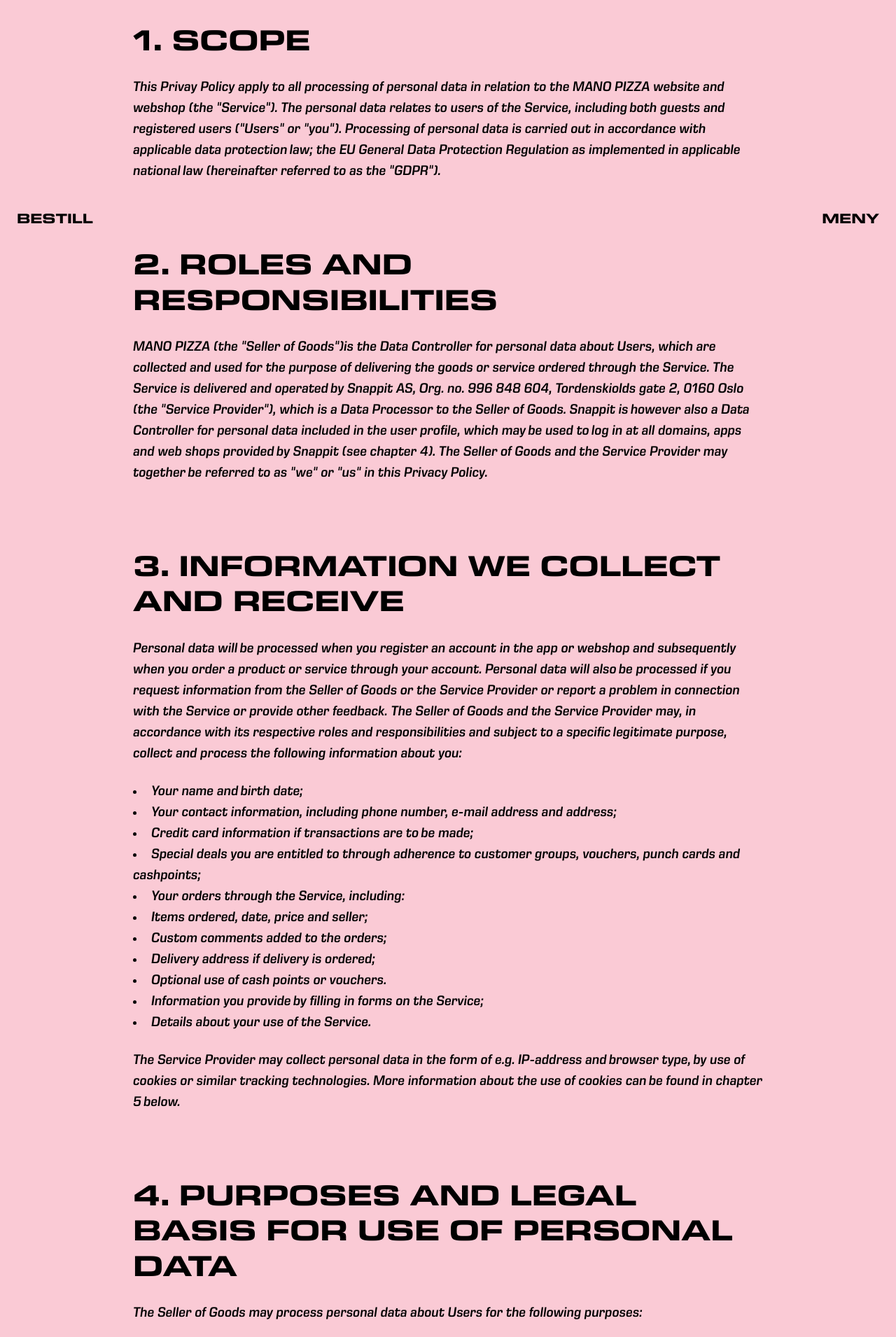
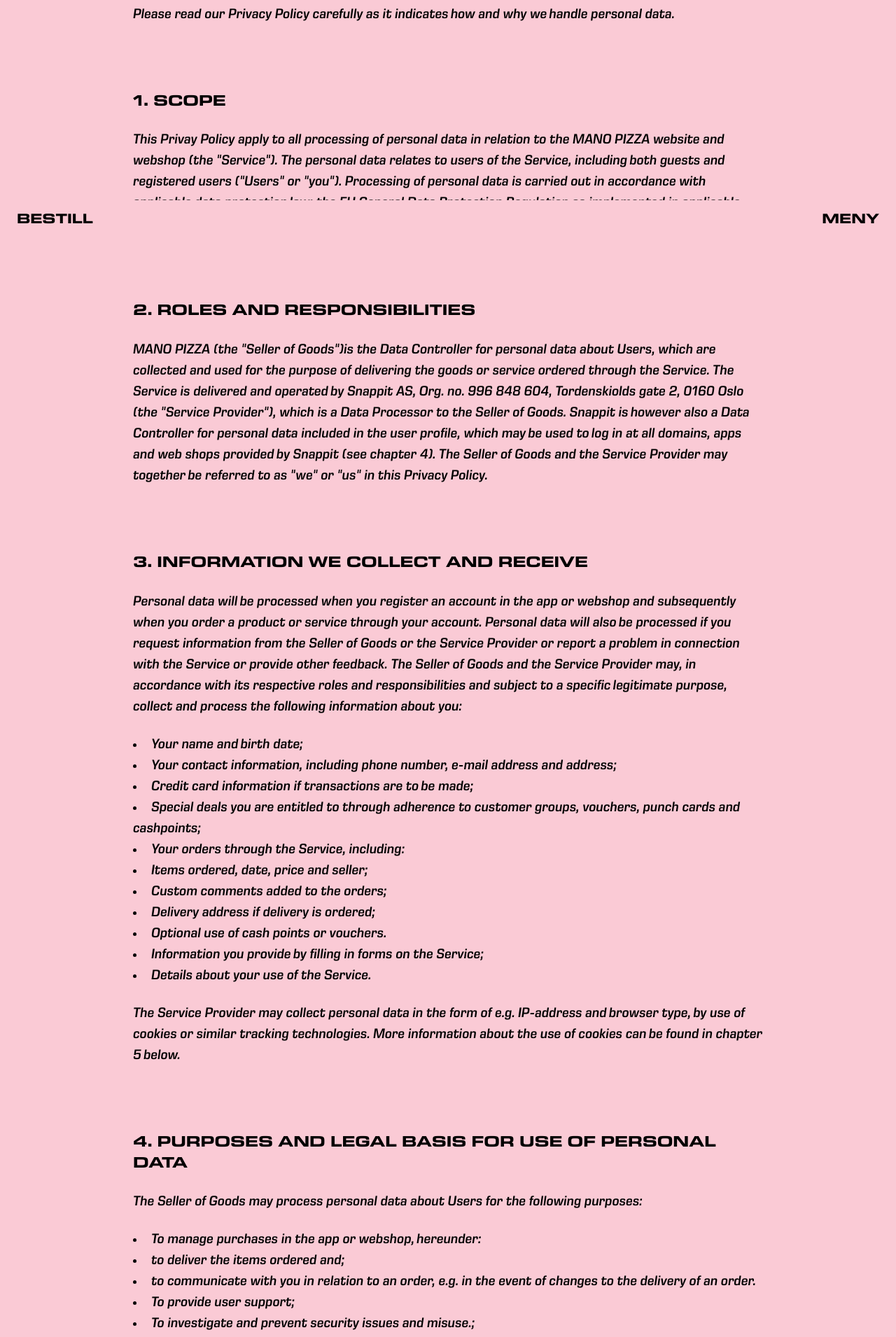
Before and after one commit to manopizzano/web-mano, a React (Create React App) app: page /personvern in a window 1280 px wide. Shown: the part 460-2370 px from the top of the page at 70% size. Built offline with nearby package versions, Linux system fonts and the light colour scheme; no server answers.

Commit message:
updated privacy page

```diff
--- a/src/components/pages/PrivacyPage.js
+++ b/src/components/pages/PrivacyPage.js
@@ -16,7 +16,7 @@ export default class PrivacyPage extends Component {
           <div className="Article__content">
             <div>
               <section>
-                <h2>1. Scope</h2>
+                <h3>1. Scope</h3>
                 <p>
                   This Privay Policy apply to all processing of personal data in
                   relation to the MANO PIZZA website and webshop (the
@@ -29,7 +29,7 @@ export default class PrivacyPage extends Component {
                 </p>
               </section>
               <section>
-                <h2>2. Roles and responsibilities</h2>
+                <h3>2. Roles and responsibilities</h3>
                 <p>
                   MANO PIZZA (the "Seller of Goods")is the Data Controller for
                   personal data about Users, which are collected and used for
@@ -46,7 +46,7 @@ export default class PrivacyPage extends Component {
                 </p>
               </section>
               <section>
-                <h2>3. Information we collect and receive</h2>
+                <h3>3. Information we collect and receive</h3>
                 <p>
                   Personal data will be processed when you register an account
                   in the app or webshop and subsequently when you order a
@@ -90,7 +90,7 @@ export default class PrivacyPage extends Component {
                 </p>
               </section>
               <section>
-                <h2>4. Purposes and legal basis for use of personal data</h2>
+                <h3>4. Purposes and legal basis for use of personal data</h3>
                 <p>
                   The Seller of Goods may process personal data about Users for
                   the following purposes:
@@ -137,7 +137,7 @@ export default class PrivacyPage extends Component {
                 </p>
               </section>
               <section>
-                <h2>5. Cookies and traffic data</h2>
+                <h3>5. Cookies and traffic data</h3>
                 <p>
                   The Seller of Goods and the Service Provider uses pixels, or
                   transparent GIF files, to analyse use of the Service, for the
@@ -163,7 +163,7 @@ export default class PrivacyPage extends Component {
                 </p>
               </section>
               <section>
-                <h2>6. Deletion</h2>
+                <h3>6. Deletion</h3>
                 <p>
                   Personal data is deleted when there is no longer a need to
                   process the personal data for the purpose for which they were
@@ -178,7 +178,7 @@ export default class PrivacyPage extends Component {
                 </p>
               </section>
               <section>
-                <h2>7. Payment</h2>
+                <h3>7. Payment</h3>
                 <p>
                   Our partners handle payment in the Service. These partners may
                   collect your payment card information to facilitate payment.
@@ -189,7 +189,7 @@ export default class PrivacyPage extends Component {
                 </p>
               </section>
               <section>
-                <h2>8. Disclosure to third parties</h2>
+                <h3>8. Disclosure to third parties</h3>
                 <p>
                   he Seller of Goods or the Service Provider will not, without
                   your prior consent, disclose your personal data to anyone,
@@ -216,7 +216,7 @@ export default class PrivacyPage extends Component {
                 </ul>
               </section>
               <section>
-                <h2>9. Market communications</h2>
+                <h3>9. Market communications</h3>
                 <p>
                   We may ask for your consent to use your personal data to
                   contact you regarding products and services offered by the
@@ -228,7 +228,7 @@ export default class PrivacyPage extends Component {
                 </p>
               </section>
               <section>
-                <h2>10. Age limitations</h2>
+                <h3>10. Age limitations</h3>
                 <p>
                   To the extent prohibited by applicable law, use of the Service
                   by anyone younger than 16 years old is forbidden. If you learn
@@ -238,7 +238,7 @@ export default class PrivacyPage extends Component {
                 </p>
               </section>
               <section>
-                <h2>11. Security of information</h2>
+                <h3>11. Security of information</h3>
                 <p>
                   We are committed to protecting your privacy. We use various
                   security technologies and procedures to help protect your
@@ -256,7 +256,7 @@ export default class PrivacyPage extends Component {
                 </p>
               </section>
               <section>
-                <h2>12. Your rights</h2>
+                <h3>12. Your rights</h3>
                 <p>
                   You have the right to request deletion or corrections to be
                   made to personal data held by us. You may as well object to
@@ -276,7 +276,7 @@ export default class PrivacyPage extends Component {
                 </p>
               </section>
               <section>
-                <h2>13. Updating our privacy Policy</h2>
+                <h3>13. Updating our privacy Policy</h3>
                 <p>
                   We may from time to time and at our own discretion, update
                   this Privacy Policy. We will in such case provide clear
@@ -284,7 +284,7 @@ export default class PrivacyPage extends Component {
                 </p>
               </section>
               <section>
-                <h2>14. Contact us</h2>
+                <h3>14. Contact us</h3>
                 <p>
                   Please send us an email if you have any questions, concerns or
                   comments regarding this Privacy Policy or to our processing of
--- a/src/styles/components/_Article.scss
+++ b/src/styles/components/_Article.scss
@@ -1,5 +1,6 @@
 .Article {
   @extend .container;
+  @include spacing('section', 'margin-top');
 
   &__header {
     @include content-width(text);
```
